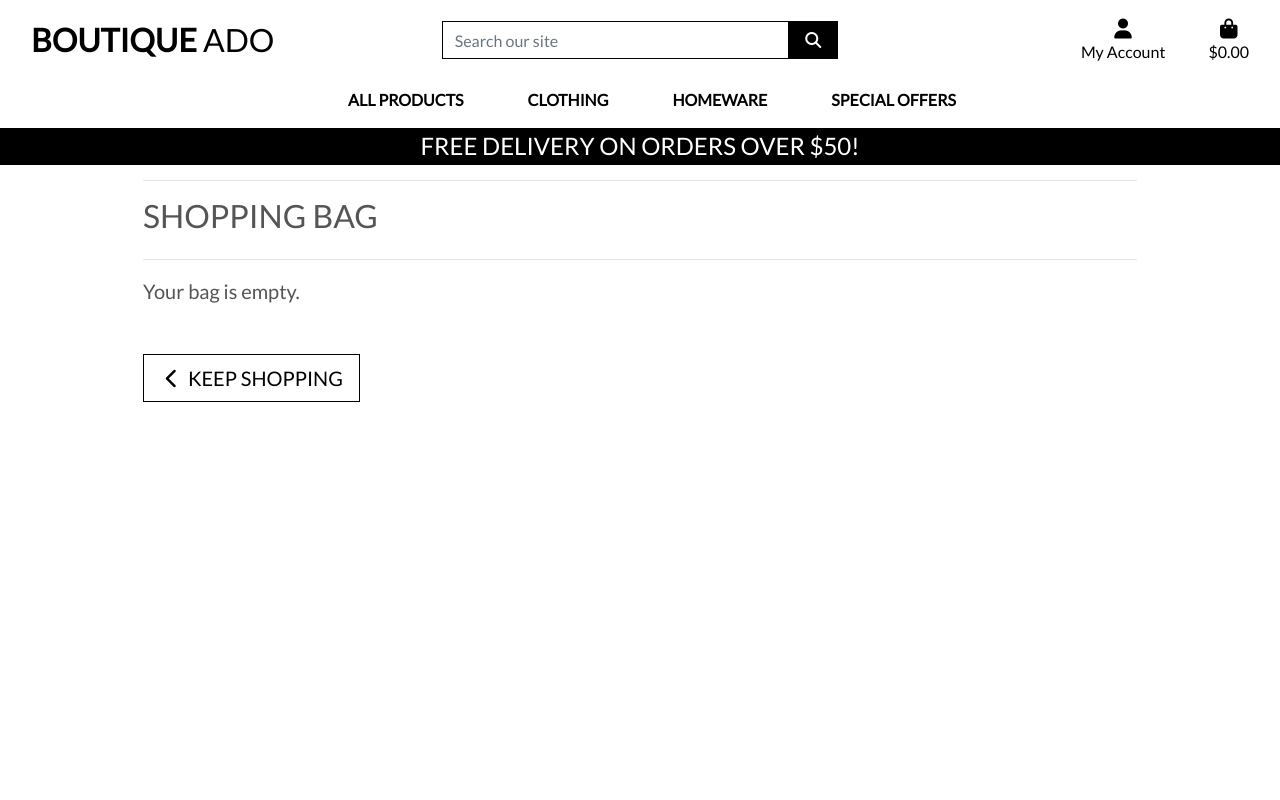
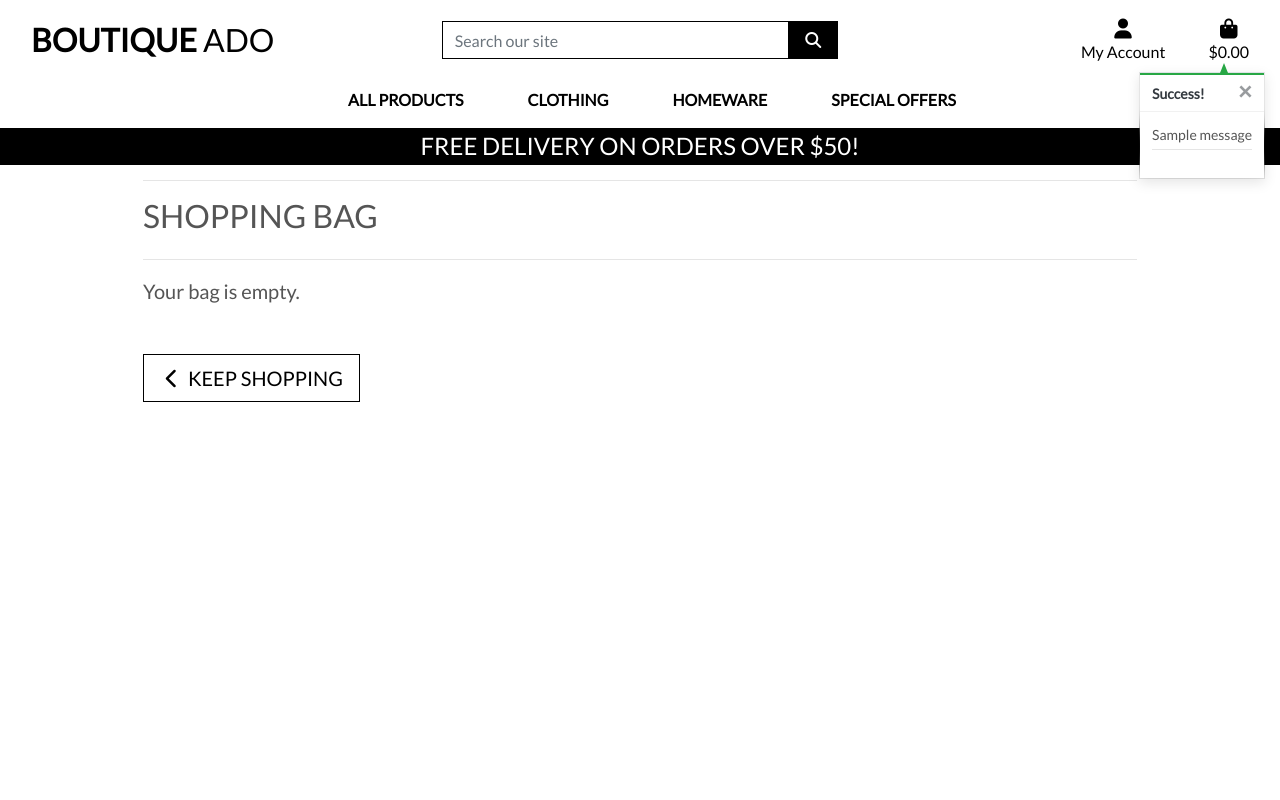
Before and after one commit to Richard-L4/boutique_ado_v1, a Django app: page /bag/ in a window 1280 px wide. Run offline with Django 3.2, Linux system fonts and the light colour scheme; tables that the repository leaves empty hold one stand-in row (values such as "Sample post"); one stand-in notice (Sample message) is shown; some libraries are stand-ins or nearby versions.

Commit message:
messages and shop preview added

```diff
--- a/bag/views.py
+++ b/bag/views.py
@@ -1,4 +1,7 @@
-from django.shortcuts import render, redirect, reverse, HttpResponse
+from django.shortcuts import render, redirect, reverse, HttpResponse, get_object_or_404
+from django.contrib import messages
+
+from products.models import Product
 
 # Create your views here.
 
@@ -11,6 +14,8 @@ def view_bag(request):
 def add_to_bag(request, item_id):
     """ Add a quantity of the specified product to the shopping bag """
 
+    product = get_object_or_404(Product, pk=item_id)
+
     quantity = int(request.POST.get('quantity'))
     redirect_url = request.POST.get('redirect_url')
     size = None
@@ -22,15 +27,20 @@ def add_to_bag(request, item_id):
         if item_id in list(bag.keys()):
             if size in bag[item_id]['items_by_size'].keys():
                 bag[item_id]['items_by_size'][size] += quantity
+                messages.success(request, f'Updated size {size.upper()} {product.name} quantity to {bag[item_id]["items_by_size"][size]}')
             else:
                 bag[item_id]['items_by_size'][size] = quantity
+                messages.success(request, f'Added size {size.upper()} {product.name} to your bag')
         else:
             bag[item_id] = {'items_by_size': {size: quantity}}
+            messages.success(request, f'Added size {size.upper()} {product.name} to your bag')
     else:
         if item_id in list(bag.keys()):
             bag[item_id] += quantity
+            messages.success(request, f'Updated {product.name} quantity to {bag[item_id]}')
         else:
             bag[item_id] = quantity
+            messages.success(request, f'Added {product.name} to your bag')
 
     request.session['bag'] = bag
     return redirect(redirect_url)
@@ -38,6 +48,8 @@ def add_to_bag(request, item_id):
 
 def adjust_bag(request, item_id):
     """ Adjust the quantity of the specified product to the specified amount """
+
+    product = get_object_or_404(Product, pk=item_id)
 
     quantity = int(request.POST.get('quantity'))
     size = None
@@ -48,15 +60,19 @@ def adjust_bag(request, item_id):
     if size:
         if quantity > 0:
             bag[item_id]['items_by_size'][size] = quantity
+            messages.success(request, f'Updated size {size.upper()} {product.name} quantity to {bag[item_id]["items_by_size"][size]}')
         else:
             del bag[item_id]['items_by_size'][size]
             if not bag[item_id]['items_by_size']:
                 bag.pop(item_id)
+            messages.success(request, f'Removed size {size.upper()} {product.name} from your bag')
     else:
         if quantity > 0:
             bag[item_id] = quantity
+            messages.success(request, f'Updated {product.name} quantity to {bag[item_id]}')
         else:
             bag.pop(item_id)
+            messages.success(request, f'Removed {product.name} from your bag')
 
     request.session['bag'] = bag
     return redirect(reverse('view_bag'))
@@ -64,6 +80,9 @@ def adjust_bag(request, item_id):
 
 def remove_from_bag(request, item_id):
     """ Remove the item from the shopping bag """
+
+    product = get_object_or_404(Product, pk=item_id)
+
     try:
         size = None
         if 'product_size' in request.POST:
@@ -74,11 +93,15 @@ def remove_from_bag(request, item_id):
             del bag[item_id]['items_by_size'][size]
             if not bag[item_id]['items_by_size']:
                 bag.pop(item_id)
+            messages.success(request, f'Removed size {size.upper()} {product.name} from your bag')
         else:
             bag.pop(item_id)
+            messages.success(request, f'Removed {product.name} from your bag')
 
         request.session['bag'] = bag
         return HttpResponse(status=200)
 
     except Exception as e:
+
+        messages.error(request, f'Error removing item: {e}')
         return HttpResponse(status=500)
--- a/boutique_ado/settings.py
+++ b/boutique_ado/settings.py
@@ -78,6 +78,8 @@ TEMPLATES = [
         },
     },
 ]
+
+MESSAGE_STORAGE = 'django.contrib.messages.storage.session.SessionStorage'
 
 AUTHENTICATION_BACKENDS = [
     # Needed to login by username in Django admin, regardless of `allauth`
--- a/static/css/base.css
+++ b/static/css/base.css
@@ -101,6 +101,75 @@ a.category-badge > span.badge:hover {
     cursor: pointer;
 }
 
+/* ------------------------------- bootstrap toasts */
+
+.message-container {
+    position: fixed;
+    top: 72px;
+    right: 15px;
+    z-index: 99999999999;
+}
+
+.custom-toast {
+    overflow: visible;
+}
+
+.toast-capper {
+    height: 2px;
+}
+
+/* from CSS-tricks.com: https://css-tricks.com/snippets/css/css-triangle/ */
+
+.arrow-up {
+    width: 0;
+    height: 0;
+    border-left: 4px solid transparent;
+    border-right: 4px solid transparent;
+    border-bottom: 10px solid black;
+    position: absolute;
+    top: -10px;
+    right: 36px;
+}
+
+/* Convenience classes - colors copied from Bootstrap */
+.arrow-primary {
+    border-bottom-color: #007bff !important;
+}
+
+.arrow-secondary {
+    border-bottom-color: #6c757d !important;
+}
+
+.arrow-success {
+    border-bottom-color: #28a745 !important;
+}
+
+.arrow-danger {
+    border-bottom-color: #dc3545 !important;
+}
+
+.arrow-warning {
+    border-bottom-color: #ffc107 !important;
+}
+
+.arrow-info {
+    border-bottom-color: #17a2b8 !important;
+}
+
+.arrow-light {
+    border-bottom-color: #f8f9fa !important;
+}
+
+.arrow-dark {
+    border-bottom-color: #343a40 !important;
+}
+
+.bag-notification-wrapper {
+    height: 100px;
+    overflow-x: hidden;
+    overflow-y: auto;
+}
+
 
 /* -------------------------------- Media Queries */
 
--- a/templates/base.html
+++ b/templates/base.html
@@ -125,7 +125,22 @@
   </header>
 
   {% if messages %}
-  <div class="message-container"></div>
+  <div class="message-container">
+
+      {% for message in messages %}
+          {% with message.level as level %}
+              {% if level == 40 %}
+                  {% include 'includes/toasts/toast_error.html' %}
+              {% elif level == 30 %}
+                  {% include 'includes/toasts/toast_warning.html' %}
+              {% elif level == 25 %}
+                  {% include 'includes/toasts/toast_success.html' %}
+              {% else %}
+                  {% include 'includes/toasts/toast_info.html' %}
+              {% endif %}
+          {% endwith %}
+      {% endfor %}
+  </div>
   {% endif %}
 
   {% block page_header %}
@@ -135,6 +150,11 @@
   {% endblock %}
 
   {% block postloadjs %}
+
+  <script type="text/javascript">
+    $('.toast').toast('show');
+  </script>
+
   {% endblock %}
 
 </body>
--- /dev/null
+++ b/templates/includes/toasts/toast_success.html
@@ -0,0 +1,54 @@
+<div class="toast custom-toast rounded-0 border-top 0" data-autohide="false">
+    <div class="arrow-up arrow-success"></div>
+    <div class="w-100 toast-capper bg-success"></div>
+    <div class="toast-header bg-white text-dark">
+        <strong class="mr-auto">Success!</strong>
+        <button type="button" class="ml-2 mb-1 close text-dark" data-dismiss="toast" aria-label="Close">
+            <span aria-hidden="true">&times;</span>
+        </button>
+    </div>
+    <div class="toast-body bg-white">
+        <div class="row">
+            <div class="col">
+                {{ message }}
+                <hr class="mt-1 mb-3">
+            </div>
+        </div>
+        {% if grand_total %}
+            <p class="logo-font bg-white text-black py-1">Your Bag ({{ product_count }})</p>
+            <div class="bag-notification-wrapper">
+                {% for item in bag_items %}
+                    <div class="row">
+                        <div class="col-3 my-1">
+                            <img class="w-100" src="{{ item.product.image.url }}">
+                        </div>
+                        <div class="col-9">
+                            <p class="my-0"><strong>{{ item.product.name }}</strong></p>
+                            <p class="my-0 small">Size: {% if item.product.has_sizes %}{{ item.size|upper }}{% else %}N/A{% endif %}</p>
+                            <p class="my-0 small text-muted">Qty: {{ item.quantity }}</p>
+                        </div>
+                    </div>
+                {% endfor %}
+            </div>
+            <div class="row">
+                <div class="col">
+                    <strong><p class="mt-3 mb-1 text-black">
+                        Total{% if free_delivery_delta > 0 %} (Exc. delivery){% endif %}:
+                        <span class="float-right">${{ total|floatformat:2 }}</span>
+                    </p></strong>
+                    {% if free_delivery_delta > 0 %}
+                        <p class="mb-0 p-2 bg-warning shadow-sm text-black text-center">
+                            Spend <strong>${{ free_delivery_delta }}</strong> more to get free next day delivery!
+                        </p>
+                    {% endif %}
+                    <a href="{% url 'view_bag' %}" class="btn btn-black btn-block rounded-0">
+                        <span class="text-uppercase">Go To Secure Checkout</span>
+                        <span class="icon">
+                            <i class="fas fa-lock"></i>
+                        </span>
+                    </a>
+                </div>
+            </div>
+        {% endif %}
+    </div>
+</div>
```
Also changed, not shown: templates/includes/toasts/toast_error.html (added, +13 -0 lines), templates/includes/toasts/toast_info.html (added, +13 -0 lines), templates/includes/toasts/toast_warning.html (added, +13 -0 lines).
